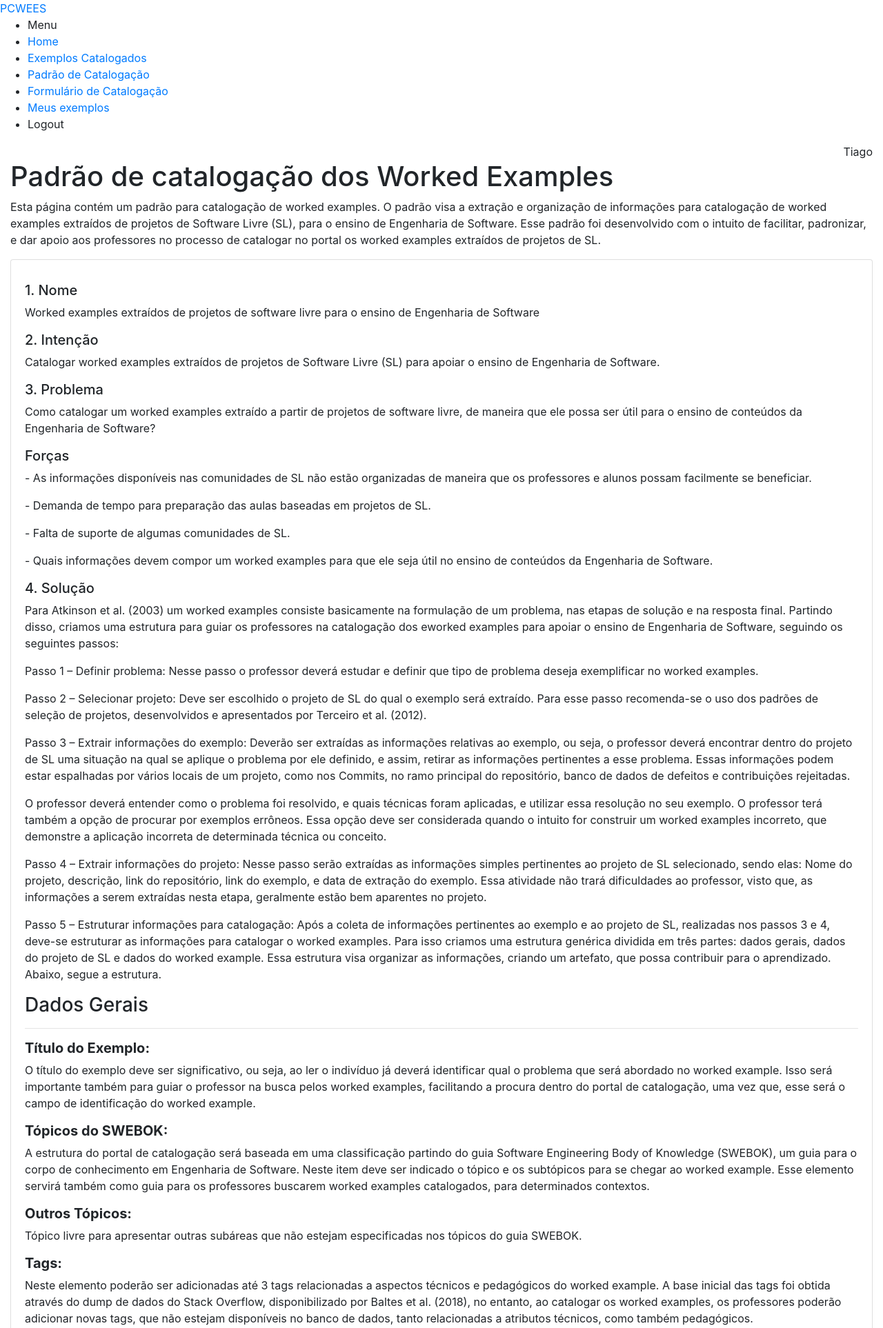
After one commit to marceloshigenaga/PCWEES, a Django app: page /padraoCatalogacao/ in a window 1280 px wide. The commit adds this page. Shown: the top 1926 px of the page at 69% size. Run offline with Django 3.2, Linux system fonts and the light colour scheme; some libraries are stand-ins or nearby versions.

Commit message:
Adicionado alteração de exemplos e padrão de catalogação

```diff
--- a/core/templates/base.html
+++ b/core/templates/base.html
@@ -76,7 +76,7 @@
                             <i class="ti-notepad"></i> Exemplos Catalogados </a>
                     </li>
                     <li>
-                        <a href="#">
+                        <a href="{% url 'padraoCatalogacao' %}">
                             <i class="ti-check-box"></i> Padrão de Catalogação</a>
                     </li>
                     <li>
@@ -84,7 +84,7 @@
                             <i class="ti-view-list-alt"></i> Formulário de Catalogação</a>
                     </li>
                     <li>
-                        <a href="#">
+                        <a href="{% url 'meusExemplosListView' %} ">
                             <i class="ti-save"></i> Meus exemplos</a>
                     </li>
 
--- /dev/null
+++ b/core/templates/padraoCatalogacao.html
@@ -0,0 +1,107 @@
+{% extends 'base.html' %}
+{% load static %}
+
+{% block content %}
+<div class="content-wrap">
+        <div class="main">
+            <div class="container-fluid">
+                <div class="row">
+                    <div class="col-lg-12 p-r-0 title-margin-right">
+                        <div class="page-header">
+                            <div class="page-title">
+                                <h1>Padrão de catalogação dos Worked Examples</h1>
+                                <p>Esta página contém um padrão para catalogação de worked examples. O padrão visa a extração e organização de informações para catalogação de worked examples extraídos de projetos de Software Livre (SL), para o ensino de Engenharia de Software. Esse padrão foi desenvolvido com o intuito de facilitar, padronizar, e dar apoio aos professores no processo de catalogar no portal os worked examples extraídos de projetos de SL.</p>
+                            </div>
+                        </div>
+                    </div>
+
+                </div>
+                <!-- /# row -->
+                <section id="main-content">
+                    <div class="row">
+                        <div class="col-lg-12">
+                            <div class="card">
+                                <div class="card-title">
+
+                                </div>
+                                <div class="card-body">
+                                    <h5>1. Nome</h5>
+                                    <p>Worked examples extraídos de projetos de software livre para o ensino de Engenharia de Software</p>
+                                    <h5>2. Intenção</h5>
+                                    <p>Catalogar worked examples extraídos de projetos de Software Livre (SL) para apoiar o ensino de Engenharia de Software.</p>
+                                    <h5>3. Problema</h5>
+                                    <p>Como catalogar um worked examples extraído a partir de projetos de software livre, de maneira que ele possa ser útil para o ensino de conteúdos da Engenharia de Software?</p>
+                                    <h5>Forças</h5>
+                                    <p>- As informações disponíveis nas comunidades de SL não estão organizadas de maneira que os professores e alunos possam facilmente se beneficiar.</p>
+                                    <p>- Demanda de tempo para preparação das aulas baseadas em projetos de SL.</p>
+                                    <p>- Falta de suporte de algumas comunidades de SL.</p>
+                                    <p>- Quais informações devem compor um worked examples para que ele seja útil no ensino de conteúdos da Engenharia de Software.</p>
+                                    <h5>4. Solução</h5>
+                                    <p>Para Atkinson et al. (2003) um worked examples consiste basicamente na formulação de um problema, nas etapas de solução e na resposta final. Partindo disso, criamos uma estrutura para guiar os professores na catalogação dos eworked examples para apoiar o ensino de Engenharia de Software, seguindo os seguintes passos: </p>
+                                    <p>Passo 1 – Definir problema: Nesse passo o professor deverá estudar e definir que tipo de problema deseja exemplificar no worked examples.</p>
+                                    <p>Passo 2 – Selecionar projeto: Deve ser escolhido o projeto de SL do qual o exemplo será extraído. Para esse passo recomenda-se o uso dos padrões de seleção de projetos, desenvolvidos e apresentados por Terceiro et al. (2012).</p>
+                                    <p>Passo 3 – Extrair informações do exemplo: Deverão ser extraídas as informações relativas ao exemplo, ou seja, o professor deverá encontrar dentro do projeto de SL uma situação na qual se aplique o problema por ele definido, e assim, retirar as informações pertinentes a esse problema. Essas informações podem estar espalhadas por vários locais de um projeto, como nos Commits, no ramo principal do repositório, banco de dados de defeitos e contribuições rejeitadas.</p>
+                                    <p>O professor deverá entender como o problema foi resolvido, e quais técnicas foram aplicadas, e utilizar essa resolução no seu exemplo. O professor terá também a opção de procurar por exemplos errôneos. Essa opção deve ser considerada quando o intuito for construir um worked examples incorreto, que demonstre a aplicação incorreta de determinada técnica ou conceito.</p>
+                                    <p>Passo 4 – Extrair informações do projeto: Nesse passo serão extraídas as informações simples pertinentes ao projeto de SL selecionado, sendo elas: Nome do projeto, descrição, link do repositório, link do exemplo, e data de extração do exemplo. Essa atividade não trará dificuldades ao professor, visto que, as informações a serem extraídas nesta etapa, geralmente estão bem aparentes no projeto.</p>
+                                    <p>Passo 5 – Estruturar informações para catalogação: Após a coleta de informações pertinentes ao exemplo e ao projeto de SL, realizadas nos passos 3 e 4, deve-se estruturar as informações para catalogar o worked examples. Para isso criamos uma estrutura genérica dividida em três partes: dados gerais, dados do projeto de SL e dados do worked example. Essa estrutura visa organizar as informações, criando um artefato, que possa contribuir para o aprendizado. Abaixo, segue a estrutura.</p>
+
+                                    <h3>Dados Gerais</h3>
+                                    <hr>
+
+                                    <h5 class="font-weight-bold">Título do Exemplo:</h5>
+                                    <p>O título do exemplo deve ser significativo, ou seja, ao ler o indivíduo já deverá identificar qual o problema que será abordado no worked example. Isso será importante também para guiar o professor na busca pelos worked examples, facilitando a procura dentro do portal de catalogação, uma vez que, esse será o campo de identificação do worked example.</p>
+                                    <h5 class="font-weight-bold">Tópicos do SWEBOK:</h5>
+                                    <p>A estrutura do portal de catalogação será baseada em uma classificação partindo do guia Software Engineering Body of Knowledge (SWEBOK), um guia para o corpo de conhecimento em Engenharia de Software. Neste item deve ser indicado o tópico e os subtópicos para se chegar ao worked example. Esse elemento servirá também como guia para os professores buscarem worked examples catalogados, para determinados contextos.</p>
+                                    <h5 class="font-weight-bold">Outros Tópicos:</h5>
+                                    <p>Tópico livre para apresentar outras subáreas que não estejam especificadas nos tópicos do guia SWEBOK.</p>
+                                    <h5 class="font-weight-bold">Tags:</h5>
+                                    <p>Neste elemento poderão ser adicionadas até 3 tags relacionadas a aspectos técnicos e pedagógicos do worked example. A base inicial das tags foi obtida através do dump de dados do Stack Overflow, disponibilizado por Baltes et al. (2018), no entanto, ao catalogar os worked examples, os professores poderão adicionar novas tags, que não estejam disponíveis no banco de dados, tanto relacionadas a atributos técnicos, como também pedagógicos.</p>
+                                    <h5 class="font-weight-bold">Conhecimento Prévio e Restrições de Uso:</h5>
+                                    <p>Neste item deve ser descrito se será necessário algum conhecimento específico para o entendimento do worked example, como o conhecimento de uma linguagem de programação, de modelagem, ou até mesmo o conhecimento de uma ferramenta específica. Poderá ser descrito também possíveis restrições de uso para o exemplo, situações ou tópicos nos quais o uso do exemplo não se aplicaria.</p>
+                                    <h5 class="font-weight-bold">Sugestões de Uso:</h5>
+                                    <p>Sugestões de Uso: Neste elemento deverão ser apresentadas informações sobre como usar, quando usar, e com quem usar o worked example. Poderão ser apresentadas sugestões sobre como utilizar o worked example em aula, quais conteúdos poderiam ser abordados, e formas de se trabalhar com o worked example.</p>
+                                    <br>
+                                    <h3>Dados do projeto de Software Livre</h3>
+                                    <hr>
+                                    <h5 class="font-weight-bold">Nome:</h5>
+                                    <p>Nome do projeto de software livre do qual o exemplo foi extraído.</p>
+                                    <h5 class="font-weight-bold">Descrição:</h5>
+                                    <p>Uma breve descrição do escopo do projeto.</p>
+                                    <h5 class="font-weight-bold">Linguagem de Programação:</h5>
+                                    <p>Linguagem de Programação utilizada no projeto</p>
+                                    <h5 class="font-weight-bold">Link do Projeto:</h5>
+                                    <p>Link do repositório do projeto.</p>
+                                    <h5 class="font-weight-bold">Link do Exemplo:</h5>
+                                    <p>Link do local do projeto de onde o exemplo foi retirado.</p>
+                                    <h5 class="font-weight-bold">Data de Extração do Exemplo:</h5>
+                                    <p>Data em que os dados do worked example foram retirados do repositório do projeto.</p>
+                                    <br>
+                                    <h3>Dados do Exemplo</h3>
+                                    <hr>
+                                    <h5 class="font-weight-bold">Descrição Conceitual do Problema:</h5>
+                                    <p>Explicar de forma conceitual o problema que será demonstrado no worked example, assim como possíveis técnicas utilizadas para resolver tal problema. Deve-se focar apenas na explicação conceitual, ou seja, explicar o problema de uma forma genérica, sem aplicar a nenhum contexto. A explicação deve se basear em uma linguagem de fácil entendimento, simples, clara e sem espaço para possíveis ambiguidades.</p>
+                                    <h5 class="font-weight-bold">Ocorrência do Problema no Projeto:</h5>
+                                    <p>Explicar a ocorrência do problema descrito no campo de “Descrição Conceitual do Problema”. Nesse campo deverá ser demostrado como o problema ocorreu no projeto de SL abordado, focando apenas em explicar o contexto do problema no projeto, não dando informações sobre a solução.</p>
+
+                                    <h5 class="font-weight-bold">Descrição da Solução e Etapas da Solução:</h5>
+                                    <p>Primeiro deve ser apresentada a solução do problema, ou seja, explicar como o problema descrito no campo de “Ocorrência do Problema no Projeto” foi resolvido no contexto do projeto, uma descrição breve da solução, quais técnicas e conceitos foram aplicados para resolver o problema. Em seguida devem ser apresentados os passos para chegar a resolução do problema. O passo a passo deve ser o mais detalhado possível para que o estudante entenda como se chegou a solução do problema.</p>
+
+                                    <h5 class="font-weight-bold">Resultado:</h5>
+                                    <p>Apresentar a saída gerada pelas etapas de solução. O resultado pode ser apresentado através de diagramas, imagens, códigos, ou até mesmo um texto explicativo, demonstrando onde as etapas de solução levaram.</p>
+
+                                    <h5 class="font-weight-bold">Material Complementar:</h5>
+                                    <p>Indicar materiais que possam ser complementares ao estudo do worked example, caso existam.</p>
+
+                                </div>
+                                </div>
+                            </div>
+                        </div>
+
+                </section>
+            </div>
+        </div>
+    </div>
+
+
+
+{% endblock %}
--- a/core/urls.py
+++ b/core/urls.py
@@ -3,12 +3,15 @@ from django.urls import path, include
 
 from django.contrib import admin
 from django.urls import path, include
-from .views import IndexView, ExemploListView, ExemploDetailView, ExemploCreateView
+from .views import IndexView, ExemploListView, ExemploDetailView, ExemploCreateView, PadraoCatalogacaoView, ExemploUpdateView, MeusExemplosListView
 
 urlpatterns = [
     path('', IndexView.as_view(), name='index'),
     path('exemploListView/', ExemploListView.as_view(), name='exemploListView'),
     path('exemploDetailView/<int:pk>/', ExemploDetailView.as_view(), name='exemploDetailView'),
     path('exemploCreateView/', ExemploCreateView.as_view(), name='exemploCreateView'),
+    path('exemploUpdateView/<int:pk>/', ExemploUpdateView.as_view(), name='exemploUpdateView'),
+    path('padraoCatalogacao/', PadraoCatalogacaoView.as_view(), name='padraoCatalogacao'),
+    path('meusExemplosListView/', MeusExemplosListView.as_view(), name='meusExemplosListView'),
 
 ]
--- a/core/views.py
+++ b/core/views.py
@@ -1,6 +1,6 @@
 from django.contrib.auth.mixins import LoginRequiredMixin
 from django.shortcuts import render
-from django.views.generic import TemplateView, ListView, DetailView, CreateView
+from django.views.generic import TemplateView, ListView, DetailView, CreateView, UpdateView
 from .models import Exemplo
 from .filters import ExemploFilter
 from django.urls import reverse_lazy
@@ -8,6 +8,9 @@ from .forms import ExemploForm
 
 class IndexView(TemplateView):
     template_name = 'index.html'
+
+class PadraoCatalogacaoView(TemplateView):
+    template_name = 'PadraoCatalogacao.html'
 
 class ExemploListView(ListView):
     model = Exemplo
@@ -34,3 +37,24 @@ class ExemploCreateView(LoginRequiredMixin, CreateView):
     def form_valid(self, form):
         form.instance.autor = self.request.user
         return super().form_valid(form)
+
+class ExemploUpdateView(LoginRequiredMixin, UpdateView):
+    model = Exemplo
+    template_name = 'exemploCreateView.html'
+    success_url = reverse_lazy('meusExemplosListView')
+    form_class = ExemploForm
+
+    # coloca automaticamente o usuário logado como autor do exemplo
+    def form_valid(self, form):
+        form.instance.autor = self.request.user
+        return super().form_valid(form)
+
+class MeusExemplosListView(LoginRequiredMixin, ListView):
+    model = Exemplo
+    context_object_name = 'exemplo_list'
+    template_name = 'meusExemplosListView.html'
+
+    # alterando retorno padrão para somente exemplos do usuário
+    def get_queryset(self):
+        user = self.request.user
+        return Exemplo.objects.filter(autor=user)
```
Also changed, not shown: core/templates/meusExemplosListView.html (added, +64 -0 lines).
